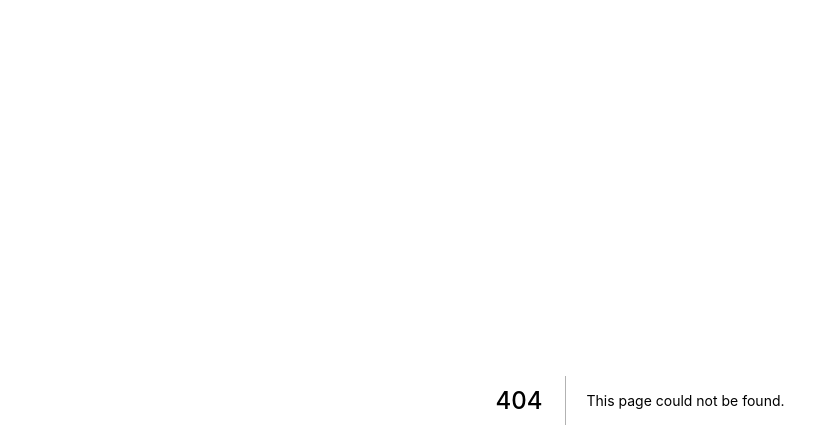
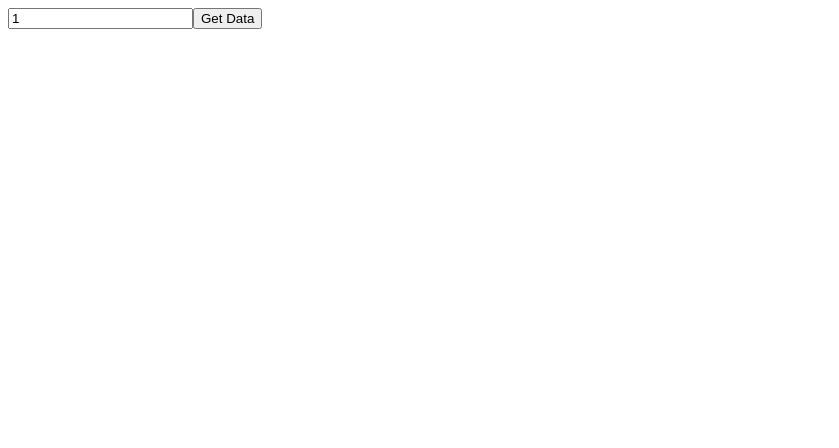
Before and after one commit to pulkitgangwar/fake-data-generator, a Next.js app: page /fake in a window 1280 px wide. Before the commit this address had no page. Shown: the top 448 px of the page, without its empty margins (0-839 px from the left). Built offline with nearby package versions, Linux system fonts and the light colour scheme.

Commit message:
installed faker npm package,made fake (username email password name) route !

```diff
--- a/package.json
+++ b/package.json
@@ -9,6 +9,7 @@
   },
   "license": "MIT",
   "dependencies": {
+    "faker": "^4.1.0",
     "next": "^9.3.4",
     "react": "^16.13.1",
     "react-dom": "^16.13.1"
--- /dev/null
+++ b/src/components/DisplayFakeData.js
@@ -0,0 +1,15 @@
+import React from "react";
+import faker from "faker";
+
+const DisplayFakeData = () => {
+  return (
+    <div>
+      <p>Name : {faker.name.findName()}</p>
+      <p>Email : {faker.internet.email()}</p>
+      <p>Username : {faker.internet.userName()}</p>
+      <p>Password : {faker.internet.password()}</p>
+    </div>
+  );
+};
+
+export default DisplayFakeData;
--- /dev/null
+++ b/src/components/FakeComponent.js
@@ -0,0 +1,44 @@
+import React, { useState } from "react";
+
+// importing Components
+import DisplayFakeData from "./DisplayFakeData";
+import Form from "./Form";
+
+const FakeComponent = () => {
+  const [fakeDataCount, setFakeDataCount] = useState([]);
+  const [loading, setLoading] = useState(false);
+  const [error, setError] = useState(false);
+
+  const getFakeData = (e, count) => {
+    try {
+      e.preventDefault();
+      setLoading(true);
+
+      setFakeDataCount(Array.from({ length: count }));
+      setLoading(false);
+    } catch (err) {
+      setError(true);
+      setLoading(false);
+      setFakeDataCount([]);
+    }
+  };
+
+  return (
+    <div>
+      <Form getFakeData={getFakeData} />
+      <div>
+        {error && !loading ? (
+          <h1>
+            Unable to Generate Data Please Refresh the Browser and Try Again !
+          </h1>
+        ) : null}
+        {loading ? <h1>Loading ....</h1> : null}
+        {fakeDataCount.length
+          ? fakeDataCount.map(() => <DisplayFakeData />)
+          : null}
+      </div>
+    </div>
+  );
+};
+
+export default FakeComponent;
--- /dev/null
+++ b/src/components/Form.js
@@ -0,0 +1,22 @@
+import React, { useState } from "react";
+
+const Form = ({ getFakeData }) => {
+  const [count, setCount] = useState(1);
+
+  return (
+    <form className="form" onSubmit={(e) => getFakeData(e, count)}>
+      <input
+        className="form__input form__input--count"
+        type="text"
+        value={count}
+        name="count"
+        onChange={(e) => setCount(e.target.value)}
+      />
+      <button type="submit" className="form__btn">
+        Get Data
+      </button>
+    </form>
+  );
+};
+
+export default Form;
--- /dev/null
+++ b/src/pages/fake.js
@@ -0,0 +1,12 @@
+// importing Components
+import FakeComponents from "../components/FakeComponent";
+
+const Fake = () => {
+  return (
+    <div>
+      <FakeComponents />
+    </div>
+  );
+};
+
+export default Fake;
--- a/src/pages/index.js
+++ b/src/pages/index.js
@@ -1,3 +1,3 @@
-const Index = () => <div>Fake Data Generator</div>;
+const Index = () => <div>Fake Data Generator </div>;
 
 export default Index;
```
Also changed, not shown: 1 other file (tests, documents, lock files or other folders).
